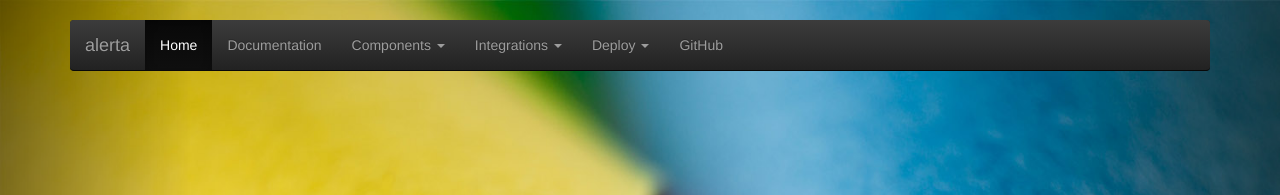
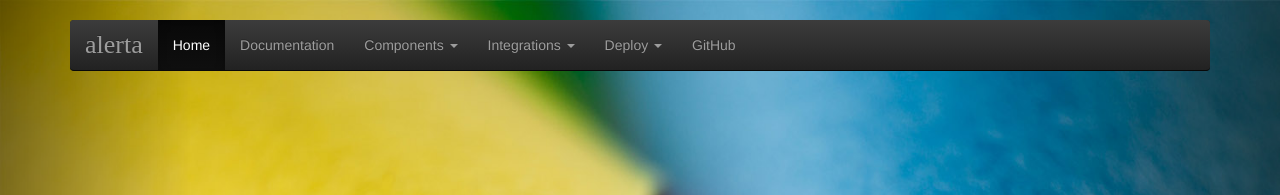
Before and after one commit to alerta/alerta.github.io, a Jekyll site: the page built from index.html, in a window 1280 px wide. Shown: the top 195 px of the page. Built offline with Jekyll 4.4.1, drawn with Linux system fonts in a browser that asks for light colours; nearby versions of some CDN libraries; some web fonts are replaced; comment, search, counter and statistics services are not loaded.

Commit message:
Fix logo font

```diff
--- a/_layouts/carousel.html
+++ b/_layouts/carousel.html
@@ -16,6 +16,8 @@
     <link rel="stylesheet" href="https://maxcdn.bootstrapcdn.com/bootstrap/3.2.0/css/bootstrap.min.css">
     <link rel="stylesheet" href="https://maxcdn.bootstrapcdn.com/bootstrap/3.2.0/css/bootstrap-theme.min.css">
     <link rel="stylesheet" href="//maxcdn.bootstrapcdn.com/font-awesome/4.2.0/css/font-awesome.min.css">
+
+    <link href="https://fonts.googleapis.com/css2?family=Sonsie+One&display=swap" rel="stylesheet">
 
     <!-- HTML5 shim and Respond.js IE8 support of HTML5 elements and media queries -->
     <!--[if lt IE 9]>
@@ -42,7 +44,7 @@
                 <span class="icon-bar"></span>
                 <span class="icon-bar"></span>
               </button>
-              <a class="navbar-brand" href="#">alerta</a>
+              <a class="navbar-brand logo" href="#">alerta</a>
             </div>
             <div class="navbar-collapse collapse">
               <ul class="nav navbar-nav">
--- /dev/null
+++ b/css/custom.css
@@ -0,0 +1,5 @@
+
+.logo {
+  font-family: "Sonsie One", cursive;
+  font-size: 26px;
+}
```
